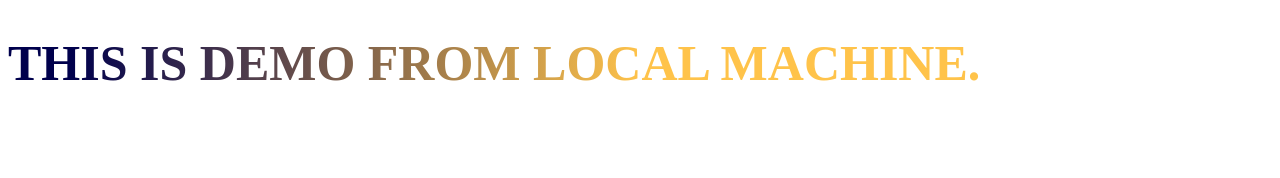
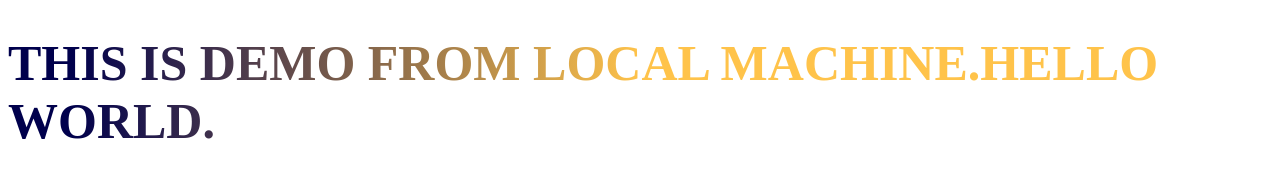
Before and after one commit to karan-suthar-05/hello-world, a plain HTML site: page index.html in a window 1280 px wide. Drawn offline with Linux system fonts and the light colour scheme.

Commit message:
updated index.html to add hello world

```diff
--- a/index.html
+++ b/index.html
@@ -9,7 +9,7 @@
 </head>
 
 <body>
-    <h1>this is demo from local machine.</h1>
+    <h1>this is demo from local machine.Hello world.</h1>
 </body>
 
 </html>
```
